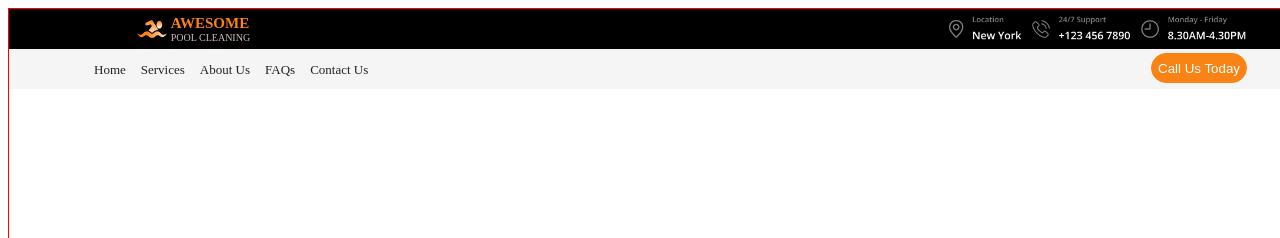
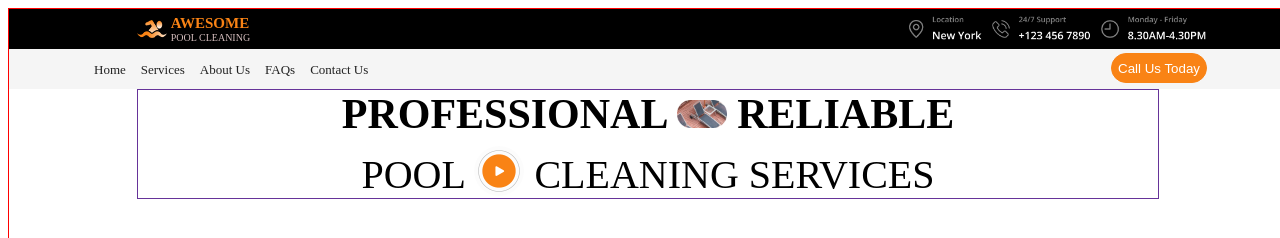
Before and after one commit to steffieMD/HTML-CSS-PRACTICE, a plain HTML site: page src/awesome-pools-landing-page/index.html in a window 1280 px wide. Shown: the top 238 px of the page. Drawn offline with Linux system fonts and the light colour scheme; a web font is replaced by a local one.

Commit message:
first heading with imgs

```diff
--- a/src/awesome-pools-landing-page/index.html
+++ b/src/awesome-pools-landing-page/index.html
@@ -55,6 +55,28 @@
         <button id="call-button">Call Us Today</button>
       </nav>
     </header>
+    <main>
+      <section>
+        <h1>
+          Professional
+          <img
+            src="materials/Rectangle 24777.png"
+            alt="rectangle"
+            width="100px"
+          />
+          Reliable
+        </h1>
+        <p class="second-line">
+          Pool
+          <img
+            class="pool-circle"
+            src="materials/Group 41195.png"
+            alt="second rectangle"
+          />
+          Cleaning Services
+        </p>
+      </section>
+    </main>
     <footer></footer>
   </body>
 </html>
--- a/src/awesome-pools-landing-page/styles.css
+++ b/src/awesome-pools-landing-page/styles.css
@@ -1,3 +1,5 @@
+@import url("https://fonts.googleapis.com/css?family=Muli&display=swap");
+@import url("https://fonts.googleapis.com/css?family=Quicksand&display=swap");
 * {
   box-sizing: border-box;
 }
@@ -20,6 +22,7 @@ header {
   width: 100%;
   display: flex;
   justify-content: space-between;
+  margin: 0 auto;
 }
 
 #company-logo {
@@ -35,7 +38,7 @@ header {
 
 #info {
   display: flex;
-  margin-right: 40px;
+  margin-right: 80px;
 }
 
 #info img {
@@ -87,7 +90,7 @@ nav a {
 }
 
 #call-button {
-  margin-right: 40px;
+  margin-right: 80px;
   margin-top: 4px;
   height: 30px;
   border-radius: 15px;
@@ -95,3 +98,40 @@ nav a {
   color: #ffffff;
   border: 1px solid #f98315;
 }
+
+main {
+  height: auto;
+  width: 80%;
+  border: 1px solid rebeccapurple;
+  margin: 0 auto;
+}
+
+section h1 {
+  font-size: 42px;
+  text-align: center;
+  margin: 0;
+  padding: 0;
+  text-transform: uppercase;
+  font-family: Montserrat;
+}
+
+section p.second-line {
+  font-size: 40px;
+  text-align: center;
+  padding: 0;
+  margin: 0;
+  text-transform: uppercase;
+}
+
+section img {
+  width: 50px;
+}
+
+section .pool-circle {
+  /* position: relative;
+  top: 20px; */
+  margin: 0;
+  padding: 0;
+  position: relative;
+  top: 8px;
+}
```
Also changed, not shown: src/awesome-pools-landing-page/materials/Group 41195.png (added), src/awesome-pools-landing-page/materials/Rectangle 24777.png (added).
